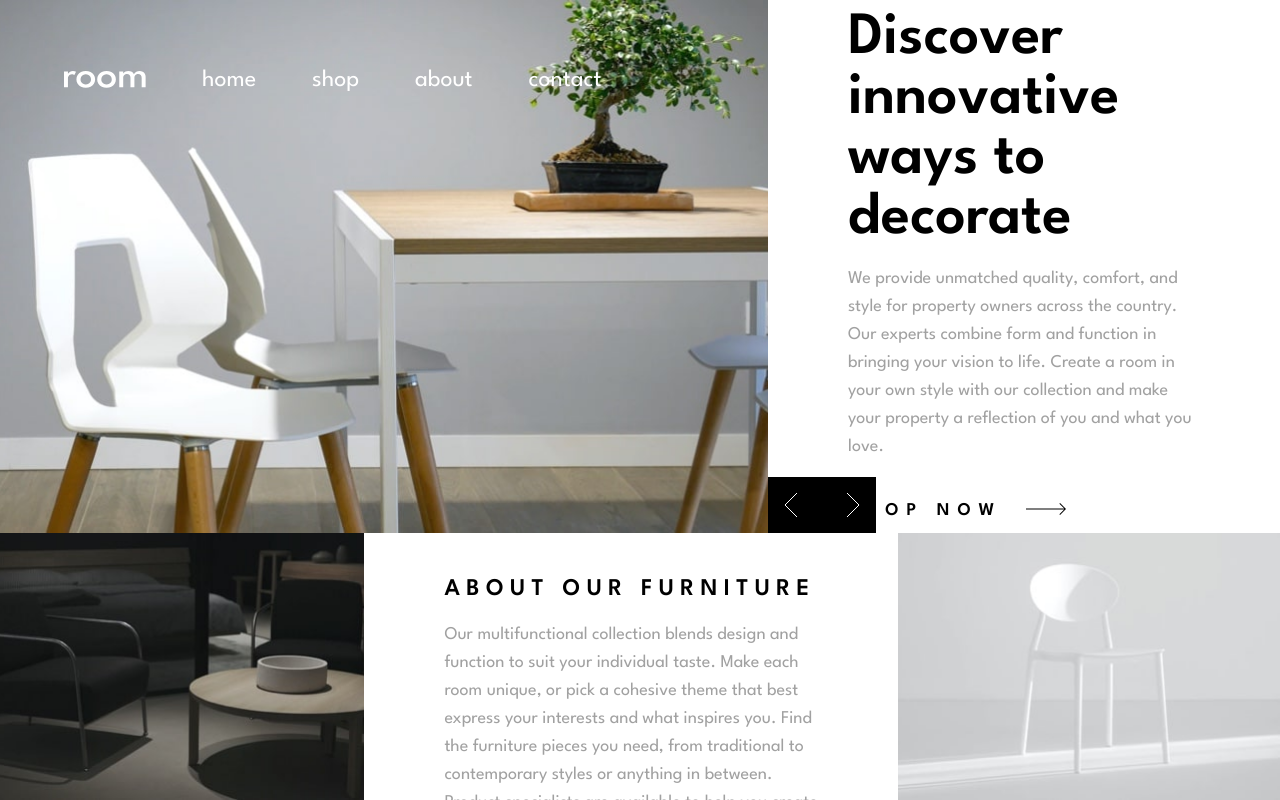
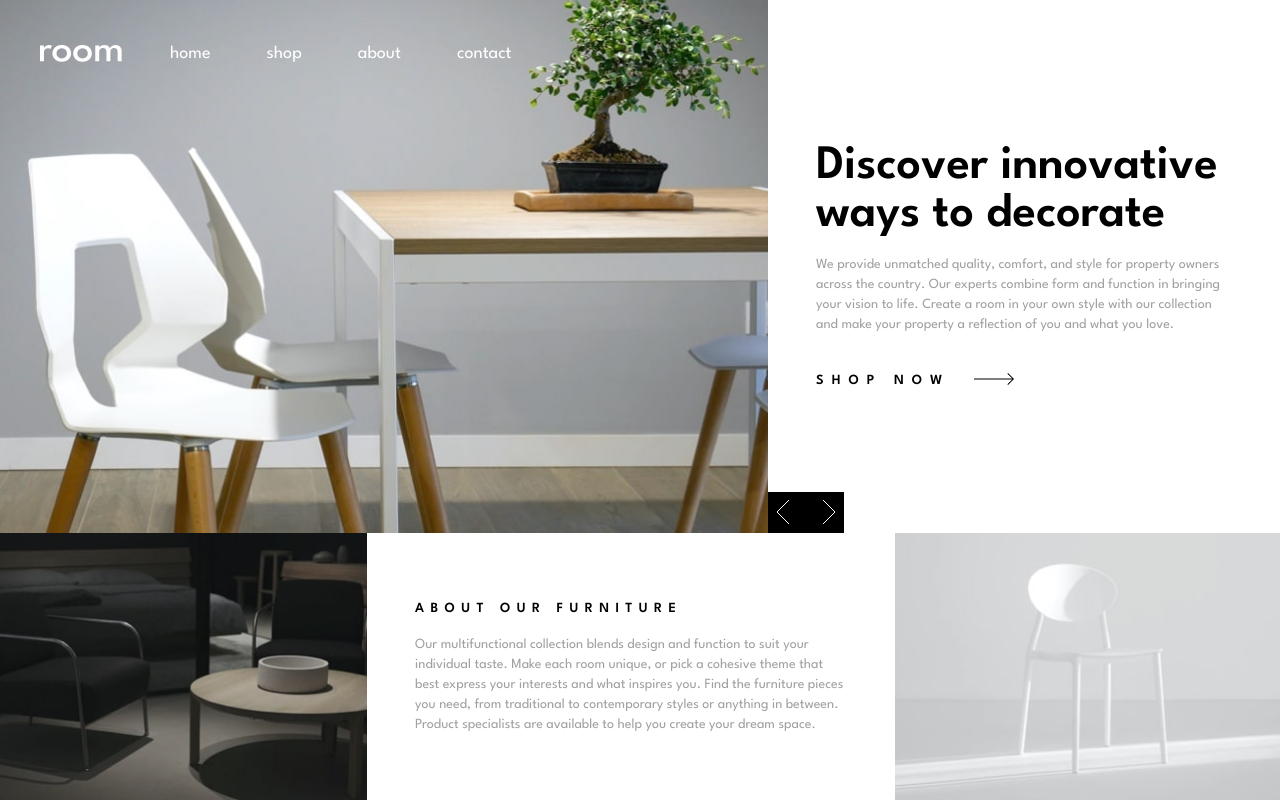
Before and after one commit to aosull97/room-homepage, a React (Vite) app: page / in a window 1280 px wide. Built offline with nearby package versions, Linux system fonts and the light colour scheme.

Commit message:
Styling changed

```diff
--- a/src/components/DesktopNav.jsx
+++ b/src/components/DesktopNav.jsx
@@ -2,12 +2,12 @@ import logo from "/images/logo.svg";
 
 const DesktopNav = () => {
   return (
-    <div className="flex p-16 gap-14 text-white items-center">
+    <div className="flex p-16 lg:p-10 gap-12 text-white items-center">
         <div className="">
           <img src={logo} alt="logo" width={82} />
         </div>
         <div className="">
-          <ul className="flex gap-8 text-xl md:gap-14 md:text-2xl">
+          <ul className="flex gap-8 text-xl md:gap-14 md:text-2xl lg:text-lg">
             <li className="hover:cursor-pointer">h<span className="hover:underline hover:underline-offset-12">om</span>e</li>
             <li className="hover:cursor-pointer">s<span className="hover:underline hover:underline-offset-12">ho</span>p</li>
             <li className="hover:cursor-pointer">a<span className="hover:underline hover:underline-offset-12">bou</span>t</li>
--- a/src/components/Footer.jsx
+++ b/src/components/Footer.jsx
@@ -25,9 +25,9 @@ const Footer = ({navOpened}) => {
           className="w-full h-full object-cover"
         />
       </div>
-      <div className="px-10 pt-10 pb-10 lg:w-2/5 self-center overflow-scroll max-h-full">
-          <p className="font-semibold text-md tracking-[0.4rem] md:text-2xl">ABOUT OUR FURNITURE</p>
-          <p className="pt-4 text-grey-500 lg:text-lg">
+      <div className="px-10 lg:px-2 py-10 lg:py-2 lg:w-2/5 self-center overflow-scroll max-h-full">
+          <p className="font-semibold text-md tracking-[0.4rem] md:text-xl lg:text-sm">ABOUT OUR FURNITURE</p>
+          <p className="pt-4 text-grey-500 lg:text-xs xl:text-sm">
             Our multifunctional collection blends design and function to suit
             your individual taste. Make each room unique, or pick a cohesive
             theme that best express your interests and what inspires you. Find
--- a/src/components/ShopNow.jsx
+++ b/src/components/ShopNow.jsx
@@ -4,7 +4,7 @@ import arrow from "/images/icon-arrow.svg";
 const ShopNow = () => {
   return (
     <div>
-        <div className='flex items-center gap-6 text-sm md:text-lg'>
+        <div className='flex items-center gap-6 text-sm md:text-lg lg:text-sm'>
             <div className='pt-1'>
                 <p className='tracking-[0.5rem] font-semibold'>SHOP NOW</p>
             </div>
--- a/src/components/Slide1.jsx
+++ b/src/components/Slide1.jsx
@@ -24,11 +24,11 @@ const Slide1 = ({ slideRight, slideLeft }) => {
         />
       </div>
       <div className="lg:w-2/5 lg:place-self-center relative h-100%">
-        <div className="px-10 py-12 md:py-16 md:px-20">
-          <p className="font-semibold text-3xl lg:text-6xl">
+        <div className="px-10 py-12 xlg:py-16 xl:px-12">
+          <p className="font-semibold text-3xl lg:text-4xl xl:text-5xl">
             Discover innovative ways to decorate
           </p>
-          <p className="text-grey-500 py-4 md:text-xl lg:text-lg">
+          <p className="text-grey-500 py-4 lg:text-xs xl:text-sm">
             We provide unmatched quality, comfort, and style for property owners
             across the country. Our experts combine form and function in
             bringing your vision to life. Create a room in your own style with
--- a/src/components/Slide2.jsx
+++ b/src/components/Slide2.jsx
@@ -24,11 +24,11 @@ const Slide2 = ({ slideRight, slideLeft}) => {
         />
       </div>
       <div className="lg:w-2/5 lg:place-self-center relative h-100%">
-        <div className="px-10 py-12 md:py-16 md:px-20">
-          <p className="font-semibold text-3xl lg:text-6xl">
+        <div className="px-10 py-12 xlg:py-16 xl:px-12">
+          <p className="font-semibold text-3xl lg:text-4xl xl:text-5xl">
             We are available all across the globe
           </p>
-          <p className="text-grey-500 py-4 md:text-xl lg:text-lg">
+          <p className="text-grey-500 py-4 lg:text-md">
             With stores all over the world, it's easy for you to find furniture
             for your home or place of business. Locally, we’re in most major
             cities throughout the country. Find the branch nearest you using our
--- a/src/components/Slide3.jsx
+++ b/src/components/Slide3.jsx
@@ -24,11 +24,11 @@ const Slide3 = ({ slideRight, slideLeft}) => {
         />
       </div>
       <div className="lg:w-2/5 lg:place-self-center relative h-100%">
-        <div className="px-10 py-12 md:py-16 md:px-20">
-          <p className="font-semibold text-3xl lg:text-6xl">
+        <div className="px-10 py-12 xlg:py-16 xl:px-12">
+          <p className="font-semibold text-3xl lg:text-4xl xl:text-5xl">
             Manufactured with the best materials
           </p>
-          <p className="text-grey-500 py-4 md:text-xl lg:text-lg">
+          <p className="text-grey-500 py-4 lg:text-md">
             Our modern furniture store provide a high level of quality. Our
             company has invested in advanced technology to ensure that every
             product is made as perfect and as consistent as possible. With three
--- a/src/components/SliderButton.jsx
+++ b/src/components/SliderButton.jsx
@@ -7,7 +7,7 @@ const SliderButton = ({ slideRight, slideLeft }) => {
   return (
     <div className="flex gap-4 bg-black">
       <div>
-        <button onClick={slideLeft} className="bg-black p-4 hover:bg-grey-800 hover:cursor-pointer">
+        <button onClick={slideLeft} className="bg-black p-2 hover:bg-grey-800 hover:cursor-pointer">
           <img
             src={left}
             alt="arrow icon"
@@ -17,7 +17,7 @@ const SliderButton = ({ slideRight, slideLeft }) => {
         </button>
       </div>
       <div>
-        <button onClick={slideRight} className="bg-black p-4 hover:bg-grey-800 hover:cursor-pointer">
+        <button onClick={slideRight} className="bg-black p-2 hover:bg-grey-800 hover:cursor-pointer">
           <img
             src={right}
             alt="arrow icon"
```
